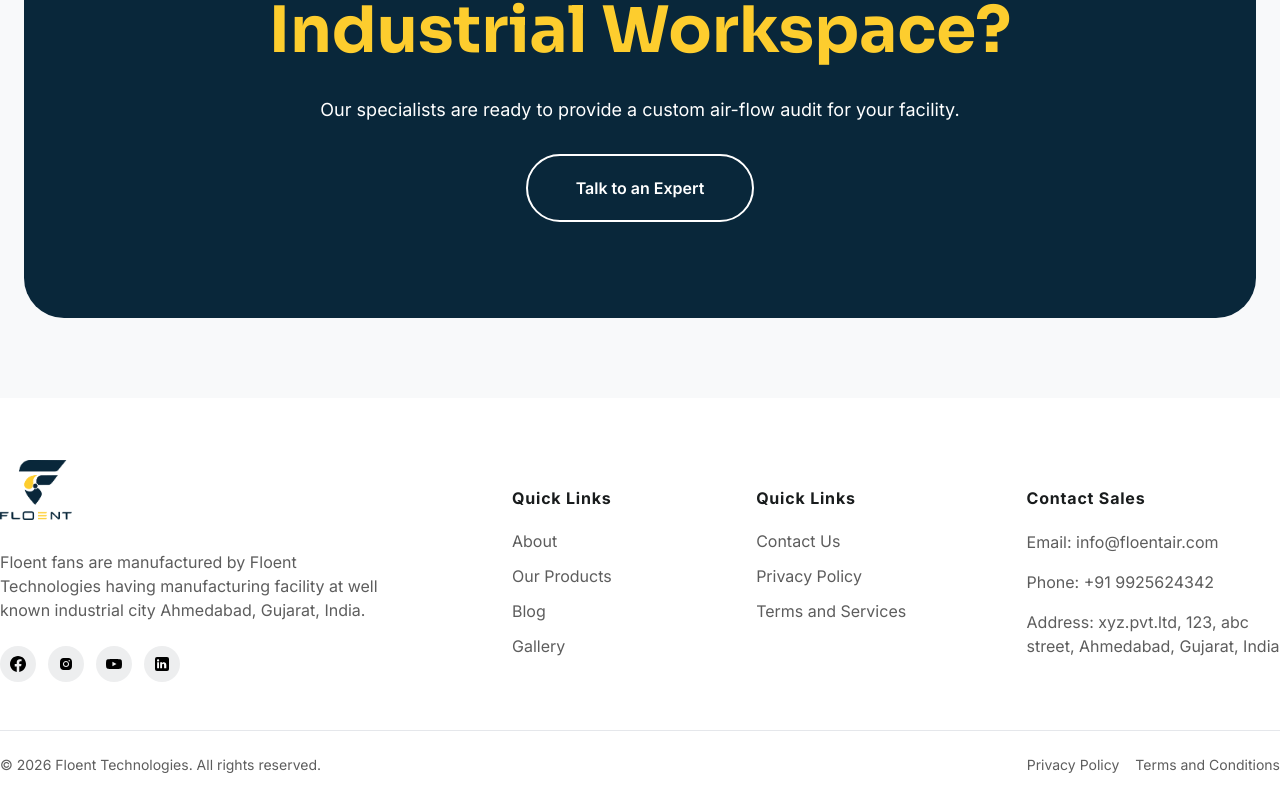
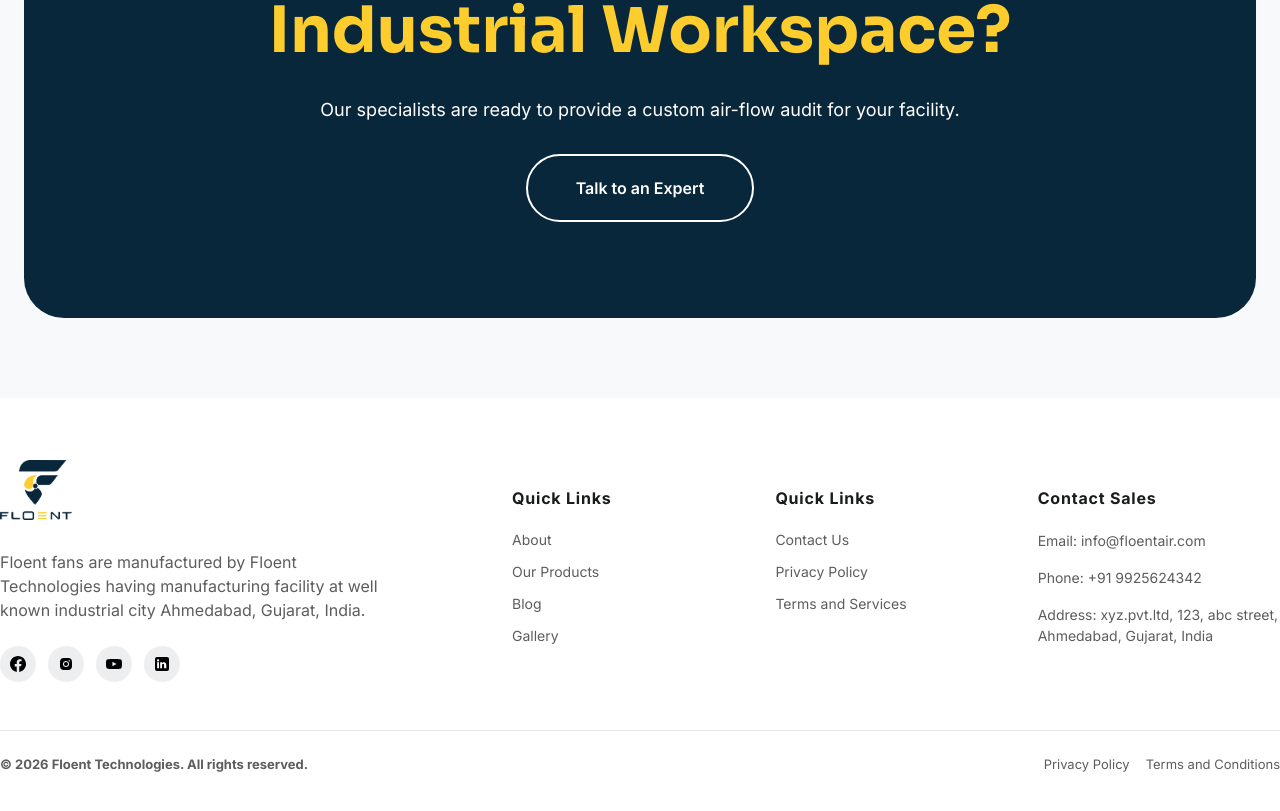
Before and after one commit to kb-patel2005/vkpclfan, a Next.js app: page / in a window 1280 px wide. Shown: the part 7853-8664 px from the top of the page. Built offline with nearby package versions, Linux system fonts and the light colour scheme.

Commit message:
forth....

```diff
--- a/component/common/Footer.tsx
+++ b/component/common/Footer.tsx
@@ -130,7 +130,7 @@ export default function Footer() {
 
           {/* ================= COLUMN 2 ================= */}
           <div className="w-full lg:w-[60%] mt-8 flex justify-between">
-            <div className="lg:mt-0 lg:pr-6">
+            <div className="lg:mt-0 lg:pr-6 lg:w-[33%]">
 
               <h3 className="mb-5 text-[16px] leading-6 font-bold tracking-wider text-[#191C1D]">
                 Quick Links
@@ -140,29 +140,29 @@ export default function Footer() {
                 <li>
                   <a
                     href="/about"
-                    className="link-hover transition font-normal text-[#5D5D5D] text-[16px] duration-500 hover:text-[#FDCD2E]"
+                    className="link-hover transition font-normal text-[#5D5D5D] text-[14px] duration-500 hover:text-[#FDCD2E]"
                   >
                     About
                   </a>
 
                 </li>
                 <li>
-                  <a href="/products" className="link-hover transition font-normal text-[#5D5D5D] text-[16px] duration-500 hover:text-[#FDCD2E]">
+                  <a href="/products" className="link-hover transition font-normal text-[#5D5D5D] text-[14px] duration-500 hover:text-[#FDCD2E]">
                     Our Products
                   </a>
                 </li>
                 <li>
-                  <a href="/blog" className="link-hover transition font-normal text-[#5D5D5D] text-[16px] duration-500 hover:text-[#FDCD2E]">
+                  <a href="/blog" className="link-hover transition font-normal text-[#5D5D5D] text-[14px] duration-500 hover:text-[#FDCD2E]">
                     Blog
                   </a>
                 </li>
                 <li>
-                  <a href="/gallery" className="link-hover transition font-normal text-[#5D5D5D] text-[16px] duration-500 hover:text-[#FDCD2E]">
+                  <a href="/gallery" className="link-hover transition font-normal text-[#5D5D5D] text-[14px] duration-500 hover:text-[#FDCD2E]">
                     Gallery
                   </a>
                 </li>
                 <li className="lg:hidden">
-                  <a href="/contact-us" className="link-hover transition font-normal text-[#5D5D5D] text-[16px] duration-500 hover:text-[#FDCD2E]">
+                  <a href="/contact-us" className="link-hover transition font-normal text-[#5D5D5D] text-[14px] duration-500 hover:text-[#FDCD2E]">
                     Contact Us
                   </a>
                 </li>
@@ -170,24 +170,24 @@ export default function Footer() {
 
             </div>
 
-            <div className="hidden lg:block">
+            <div className="hidden lg:block lg:w-[33%]">
               <h3 className="mb-5 text-[16px] font-bold tracking-wider text-[#191C1D]">
                 Quick Links
               </h3>
 
               <ul className="space-y-3 text-sm">
                 <li>
-                  <a href="/contact-us" className="link-hover transition text-[#5D5D5D] text-[16px] hover:text-[#FDCD2E]">
+                  <a href="/contact-us" className="link-hover transition text-[#5D5D5D] text-[14px] hover:text-[#FDCD2E]">
                     Contact Us
                   </a>
                 </li>
                 <li>
-                  <a href="/privacy-policy" className="link-hover transition text-[#5D5D5D] text-[16px] hover:text-[#FDCD2E]">
+                  <a href="/privacy-policy" className="link-hover transition text-[#5D5D5D] text-[14px] hover:text-[#FDCD2E]">
                     Privacy Policy
                   </a>
                 </li>
                 <li>
-                  <a href="/terms-and-services" className="link-hover transition text-[#5D5D5D] text-[16px] hover:text-[#FDCD2E]">
+                  <a href="/terms-and-services" className="link-hover transition text-[#5D5D5D] text-[14px] hover:text-[#FDCD2E]">
                     Terms and Services
                   </a>
                 </li>
@@ -202,7 +202,7 @@ export default function Footer() {
               {/* Email */}
               <a
                 href="mailto:info@floentair.com"
-                className="mb-4 flex items-center gap-3 text-[16px] transition duration-300 hover:text-black"
+                className="mb-4 flex items-center gap-3 text-[14px] transition duration-300 hover:text-black"
               >
                 <span>
                   Email: info@floentair.com
@@ -212,7 +212,7 @@ export default function Footer() {
               {/* Phone */}
               <a
                 href="tel:+919925624342"
-                className="flex items-center gap-3 mb-4 text-[16px] transition duration-300 hover:text-black"
+                className="flex items-center gap-3 mb-4 text-[14px] transition duration-300 hover:text-black"
               >
 
                 <span>
@@ -222,7 +222,7 @@ export default function Footer() {
 
               <a
                 href="#"
-                className="flex items-center gap-3 text-[16px] transition duration-300 hover:text-black"
+                className="flex items-center gap-3 text-[14px] transition duration-300 hover:text-black"
               >
                 <span>
                   Address: xyz.pvt.ltd, 123, abc street, Ahmedabad, Gujarat, India
@@ -237,15 +237,15 @@ export default function Footer() {
         {/* ================= COPYRIGHT ================= */}
         <div className="mt-12 lg:mb-0 mb-14 border-t border-gray-200 pt-6 flex items-center justify-between gap-4 sm:flex-row flex-col">
 
-          <p className="text-center text-sm text-[#5D5D5D]">
+          <p className="text-center text-[13px] font-bold text-[#5D5D5D]">
             © {new Date().getFullYear()} Floent Technologies.
             All rights reserved.
           </p>
           <div className="flex items-center gap-4 justify-center">
-            <a href="#" className="text-sm   hover:text-[#FDCD2E]">
+            <a href="#" className="text-[13px]   hover:text-[#FDCD2E]">
               Privacy Policy
             </a>
-            <a href="#" className="text-sm  hover:text-[#FDCD2E]">
+            <a href="#" className="text-[13px]  hover:text-[#FDCD2E]">
               Terms and Conditions
             </a>
           </div>
```
